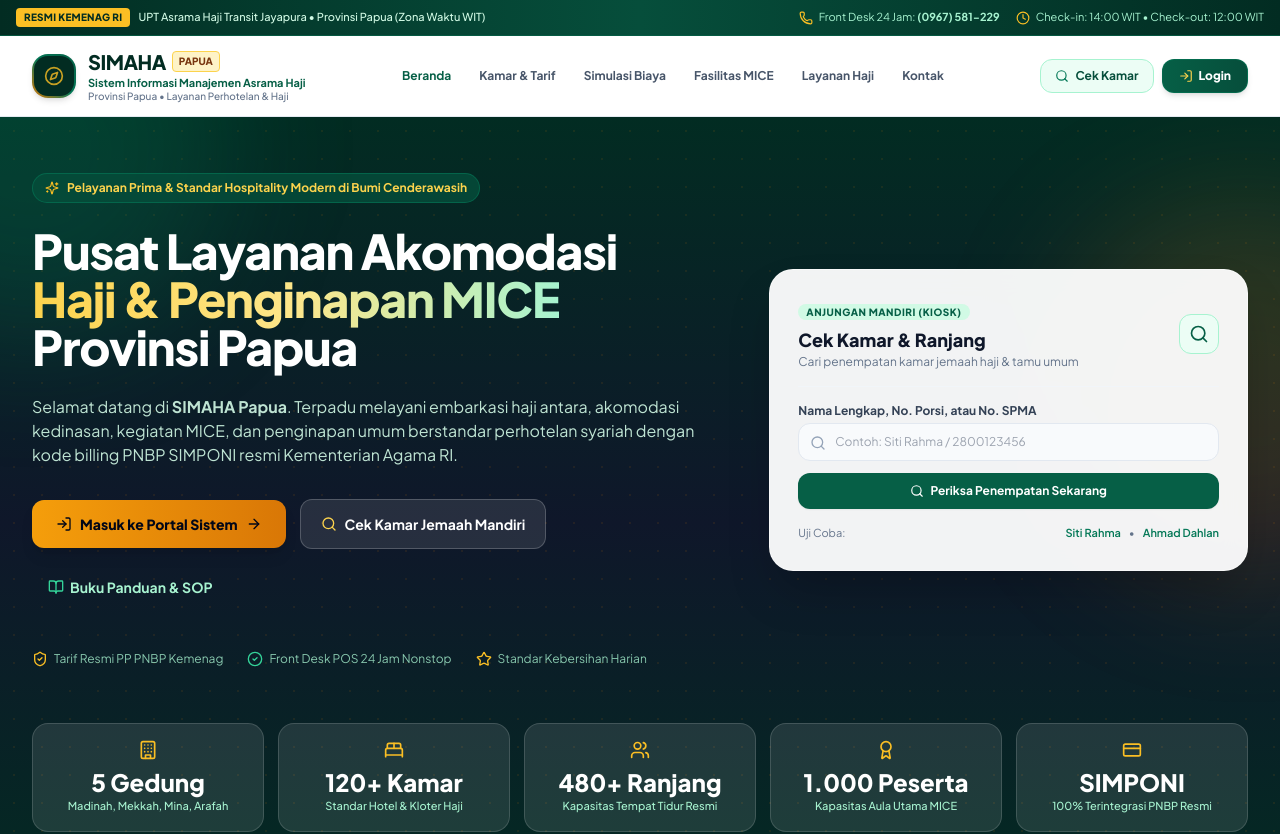
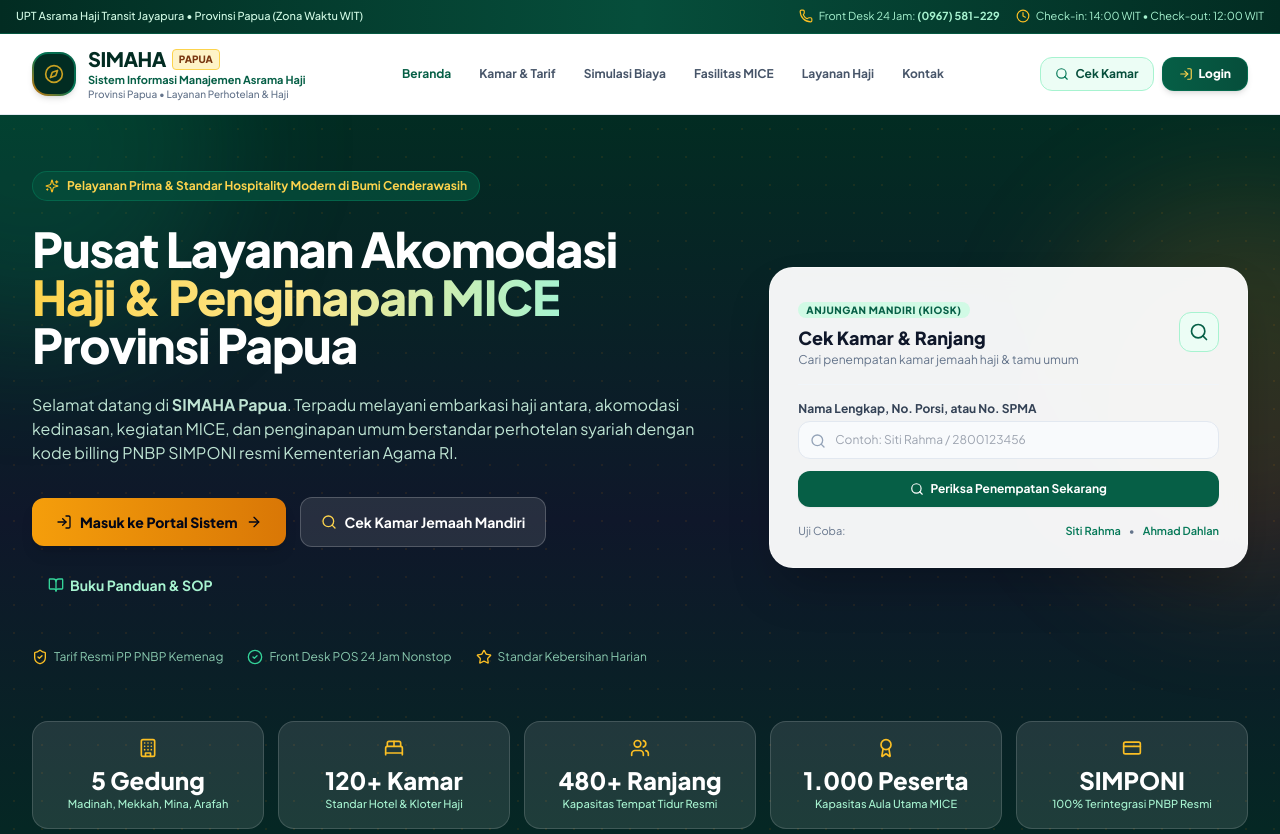
Before and after one commit to ekobot2025-cyber/asrama-haji-papua, a React (Vite) app: page / in a window 1280 px wide. Shown: the top 834 px of the page. Built offline with nearby package versions, Linux system fonts and the light colour scheme.

Commit message:
fix: remove redundant 'Resmi Kemenag RI' badge from landing page top banner

```diff
--- a/src/pages/landing/LandingPage.tsx
+++ b/src/pages/landing/LandingPage.tsx
@@ -67,9 +67,6 @@ export const LandingPage: React.FC<LandingPageProps> = ({
       <div className="bg-gradient-to-r from-emerald-950 via-emerald-900 to-emerald-950 text-white text-[11px] py-2 px-4 border-b border-emerald-800/80">
         <div className="max-w-7xl mx-auto flex flex-col sm:flex-row items-center justify-between gap-2">
           <div className="flex items-center gap-2">
-            <span className="bg-amber-400 text-emerald-950 font-black px-2 py-0.5 rounded text-[10px] tracking-wide uppercase">
-              Resmi Kemenag RI
-            </span>
             <span className="text-emerald-100 font-medium">
               UPT Asrama Haji Transit Jayapura &bull; Provinsi Papua (Zona Waktu WIT)
             </span>
```
